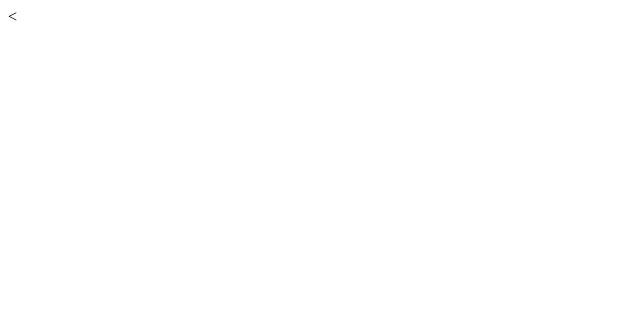
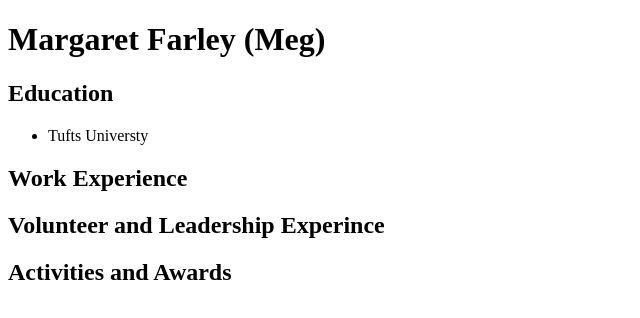
Before and after one commit to mfarle01/MFARLE01.github.io, a plain HTML site: page resume.html in a window 1280 px wide. Shown: the whole page, without its empty margins (0-640 px from the left). Drawn offline with Linux system fonts and the light colour scheme.

Commit message:
updated resume

```diff
--- a/resume.html
+++ b/resume.html
@@ -1 +1,20 @@
-<
+<!doctype html>
+
+<html>
+
+<head>
+	<title>Resume</title>
+</head>
+<body>
+	<h1>Margaret Farley (Meg)</h1>
+	<h2>Education</h2>
+	<ul>
+		<li>Tufts Universty</li>
+	</ul>
+	<h2>Work Experience</h2>
+	<h2>Volunteer and Leadership Experince</h2>
+	<h2>Activities and Awards</h2>
+
+</body>
+
+</html>
```
